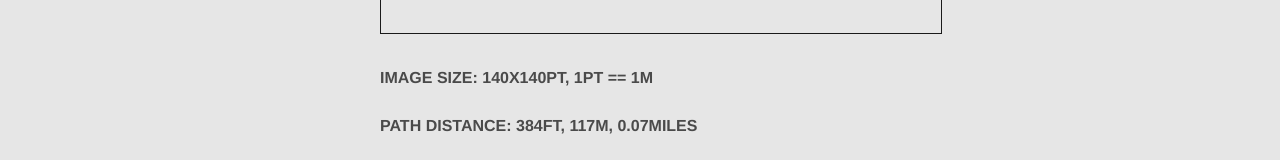
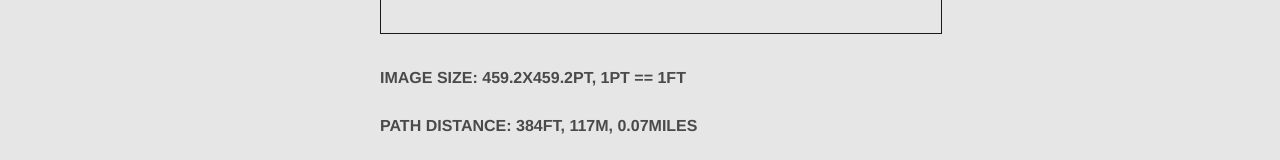
Before and after one commit to mikeferchak/spiralizer, a SvelteKit app: page / in a window 1280 px wide. Shown: the part 548-708 px from the top of the page. Built offline with nearby package versions, Linux system fonts and the light colour scheme.

Commit message:
change svg scale from meters to feet

```diff
--- a/src/components/SvgPreview.svelte
+++ b/src/components/SvgPreview.svelte
@@ -144,8 +144,8 @@
 </script>
 
 <svg
-  width="120"
-  height="120"
+  width={metersToFeet(VIEWPORT_SIZE.x)}
+  height={metersToFeet(VIEWPORT_SIZE.y)}
   xmlns="http://www.w3.org/2000/svg"
   viewBox={`-${VIEWPORT_SIZE.x / 2} -${VIEWPORT_SIZE.y / 2} ${
     VIEWPORT_SIZE.x
@@ -182,7 +182,11 @@
   {/each}
 </svg>
 <div class="info">
-  <p>Image size: {VIEWPORT_SIZE.x}x{VIEWPORT_SIZE.y}pt, 1pt == 1m</p>
+  <p>
+    Image size: {metersToFeet(VIEWPORT_SIZE.x)}x{metersToFeet(
+      VIEWPORT_SIZE.y
+    )}pt, 1pt == 1ft
+  </p>
   <p>
     Path distance: {metersToFeet(distance).toFixed(0)}ft, {distance.toFixed(
       0
```
